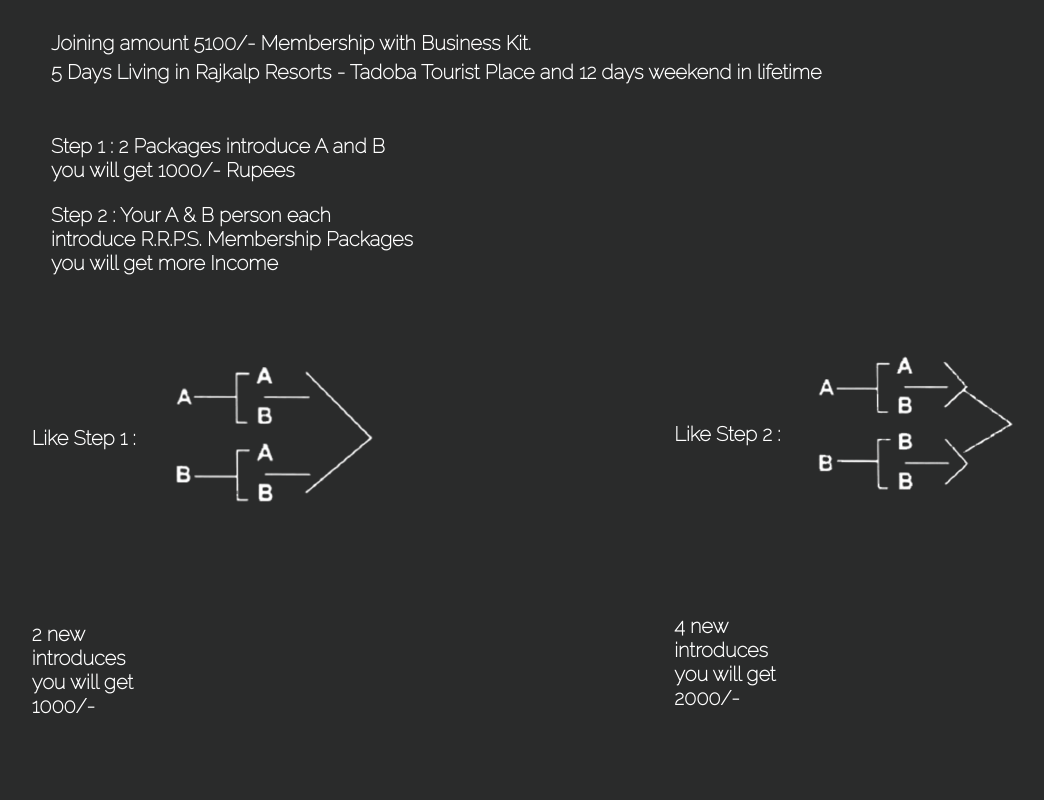
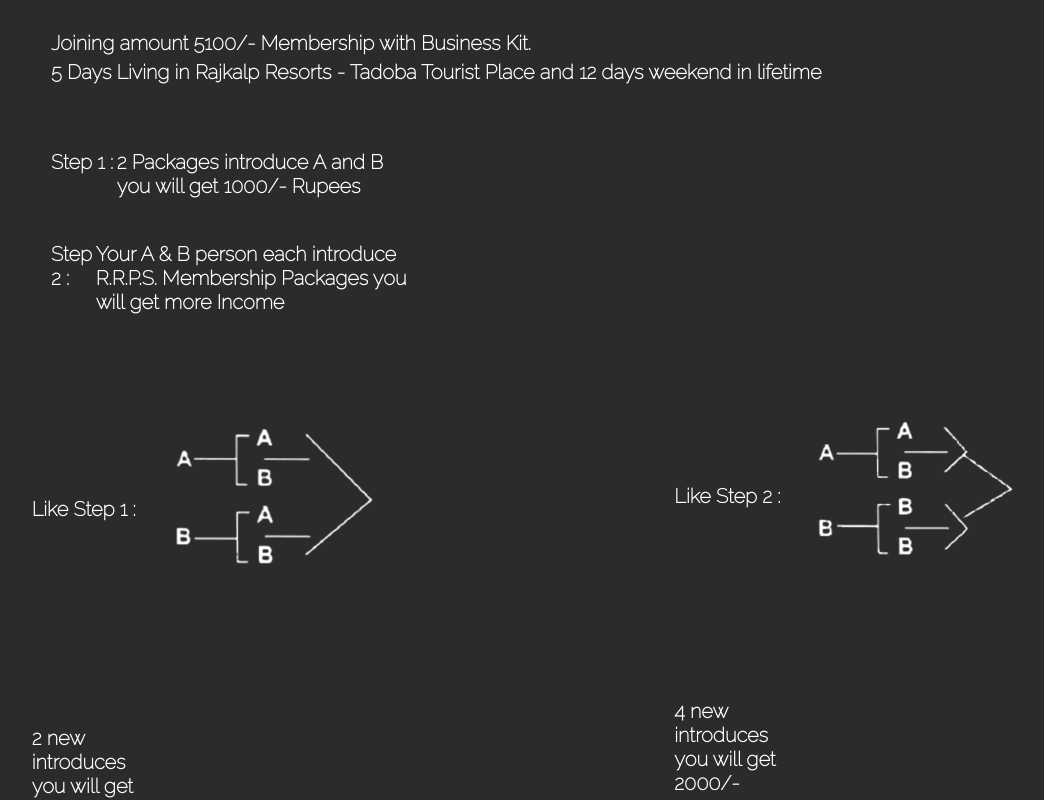
Before and after one commit to Rajkalp-Resort/resort-fe, a React (Create React App) app: page /package in a window 1280 px wide. Shown: the part 1980-2780 px from the top of the page, without its empty margins (45-1089 px from the left). Built offline with nearby package versions, Linux system fonts and the light colour scheme.

Commit message:
cmt for pack css

```diff
--- a/src/pages/Package.js
+++ b/src/pages/Package.js
@@ -148,12 +148,23 @@ function Package() {
                 <div className={styles.para2}>
                     <ul className={styles.p3List}>
                         <li className={styles.p3Li}>
-                            Step 1 : 2 Packages introduce A and B <br />
-                            you will get 1000/- Rupees
+                            <div className={styles.step}>
+                                Step 1 :
+                            </div>
+                            <div className={styles.stepDesc}>
+                                2 Packages introduce A and B
+                                you will get 1000/- Rupees
+
+                            </div>
                         </li>
                         <li className={styles.p3Li}>
-                            Step 2 : Your A & B person each introduce R.R.P.S. Membership Packages
-                            you will get more Income
+                            <div className={styles.step}>
+                                Step 2 :
+                            </div>
+                            <dis className={styles.stepDesc}>
+                                Your A & B person each introduce R.R.P.S. Membership Packages
+                                you will get more Income
+                            </dis>
                         </li>
                     </ul>
                 </div>
--- a/src/pages/Package.module.css
+++ b/src/pages/Package.module.css
@@ -99,7 +99,7 @@
 }
 
 .para1 {
-    margin: 1rem 1rem;
+    margin: 1rem 1rem 2rem 1rem;
     padding: 1rem 10rem 1rem 5rem;
     line-height: 1.8rem;
 }
@@ -107,6 +107,14 @@
 .para2{
     margin: 1rem 1rem;
     padding: 1rem 50rem 1rem 5rem;
+}
+
+.step{
+    width: 7rem;
+}
+
+.stepDesc{
+    margin-left: 0;
 }
 
 .p3List{
@@ -134,7 +142,9 @@
 
 .p3Li {
     /* margin-right: 1rem; */
-    margin-bottom: 1.3rem;
+    display: flex;
+    flex-wrap: no wrap;
+    margin-bottom: 2.2em;
 }
 
 .smTxt {
@@ -199,7 +209,7 @@
     height: 1.3rem;
     width : 5rem;
     padding-right: 0px;
-    margin-right: 1rem;
+    margin-right: 0.5rem;
     /* box-sizing: border-box; */
     /* border: 2px solid white; */
 }
```
